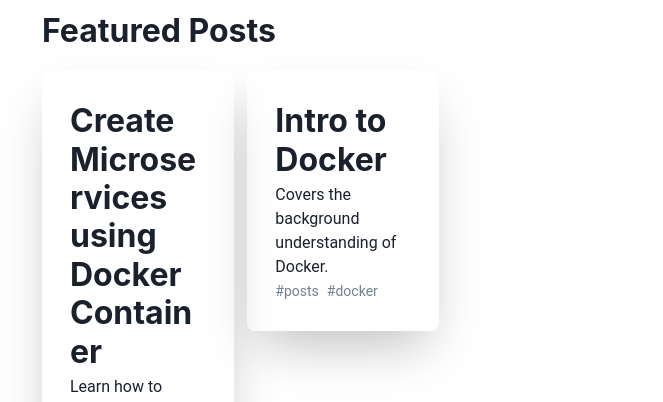
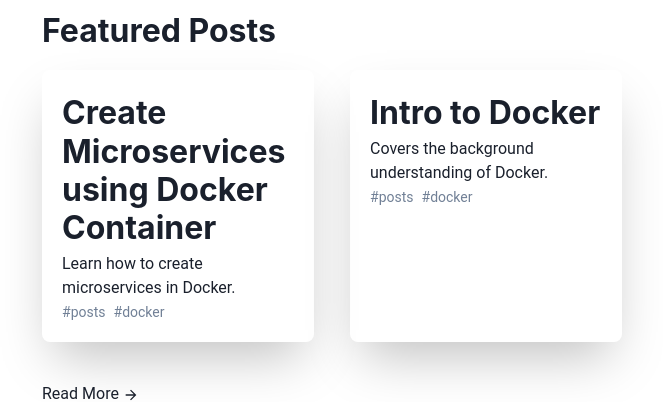
Before and after one commit to bellapd/bellapd-v1, a Next.js app: page / in a window 1280 px wide. Shown: the part 513-915 px from the top of the page, without its empty margins (310-973 px from the left). Built offline with nearby package versions, Linux system fonts and the light colour scheme; a small style sheet from the web is missing.

Commit message:
style: add drop shadow

```diff
--- a/pages/index.tsx
+++ b/pages/index.tsx
@@ -19,6 +19,7 @@ import Seo from "../components/Main/Seo";
 import Layout from "../components/Main/Layout";
 import Footer from "../components/Main/Footer";
 import Readall from "../components/Main/Readall";
+import Spotify from "../components/Spotify/NowPlaying";
 
 export default function Home({ posts }: { posts: Post[] }): JSX.Element {
   const isDesktop = useBreakpointValue({ base: false, md: true });
@@ -45,20 +46,25 @@ export default function Home({ posts }: { posts: Post[] }): JSX.Element {
             </VStack>
             <Footer />
           </Box>
-
           <Box>
             <Heading as="h2" fontSize="2rem" fontWeight="700">
               Featured Posts
             </Heading>
-            <SimpleGrid columns={isDesktop ? 3 : 1} spacing="10" mt="5">
+            <SimpleGrid columns={isDesktop ? 2 : 1} spacing="10" mt="5">
               {posts.map((post) => (
                 <LinkBox as="article" key={post.slug}>
                   <Box
                     key={post.slug}
                     boxShadow="2xl"
-                    p="7"
-                    w="12rem"
+                    p="5"
+                    w="17rem"
+                    h="17rem"
                     rounded="lg"
+                    _hover={{
+                      // pop up effect
+                      transform: "translateY(-5px)",
+                      transition: "all 0.2s ease-in-out",
+                    }}
                   >
                     <Heading as="h3" fontSize="2rem" my={1}>
                       <LinkOverlay
@@ -91,6 +97,7 @@ export default function Home({ posts }: { posts: Post[] }): JSX.Element {
               ))}
             </SimpleGrid>
             <Readall />
+            <Spotify />
           </Box>
         </VStack>
       </Container>
```
